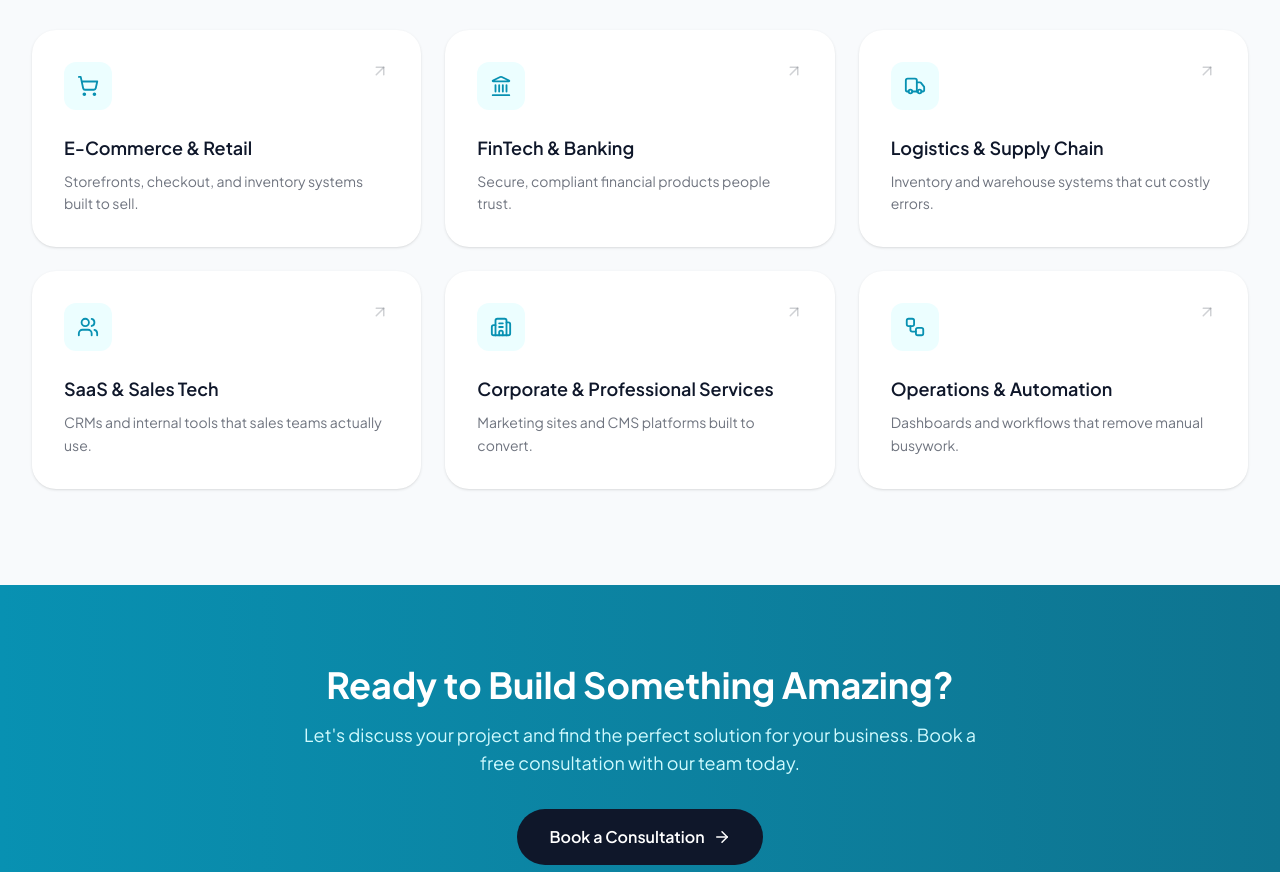
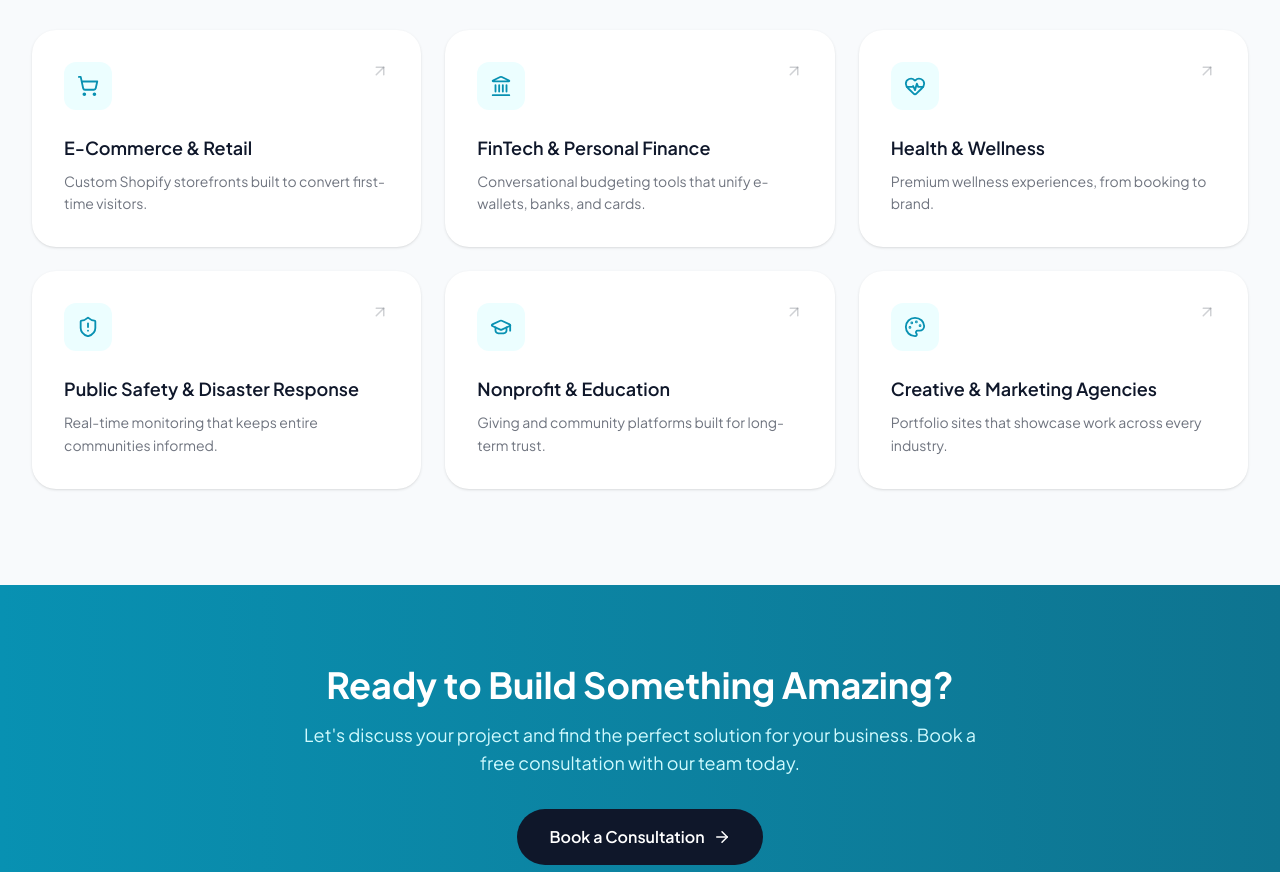
Before and after one commit to BunquinTheodore/Theoraux, a Next.js app: page /about in a window 1280 px wide. Shown: the part 2580-3452 px from the top of the page. Built offline with nearby package versions, Linux system fonts and the light colour scheme.

Commit message:
finalizing

```diff
--- a/src/app/about/page.tsx
+++ b/src/app/about/page.tsx
@@ -13,10 +13,10 @@ import {
   Lightbulb,
   ShoppingCart,
   Landmark,
-  Truck,
-  Users,
-  Building2,
-  Workflow,
+  HeartPulse,
+  ShieldAlert,
+  GraduationCap,
+  Palette,
   ArrowUpRight,
 } from "lucide-react";
 
@@ -26,38 +26,38 @@ const industries = [
   {
     icon: ShoppingCart,
     title: "E-Commerce & Retail",
-    description: "Storefronts, checkout, and inventory systems built to sell.",
-    projectId: "shopflow",
+    description: "Custom Shopify storefronts built to convert first-time visitors.",
+    projectId: "shipaw",
   },
   {
     icon: Landmark,
-    title: "FinTech & Banking",
-    description: "Secure, compliant financial products people trust.",
-    projectId: "fintrack",
+    title: "FinTech & Personal Finance",
+    description: "Conversational budgeting tools that unify e-wallets, banks, and cards.",
+    projectId: "tarsi",
   },
   {
-    icon: Truck,
-    title: "Logistics & Supply Chain",
-    description: "Inventory and warehouse systems that cut costly errors.",
-    projectId: "stocksense",
+    icon: HeartPulse,
+    title: "Health & Wellness",
+    description: "Premium wellness experiences, from booking to brand.",
+    projectId: "corepluus",
   },
   {
-    icon: Users,
-    title: "SaaS & Sales Tech",
-    description: "CRMs and internal tools that sales teams actually use.",
-    projectId: "taskpulse",
+    icon: ShieldAlert,
+    title: "Public Safety & Disaster Response",
+    description: "Real-time monitoring that keeps entire communities informed.",
+    projectId: "alerto",
   },
   {
-    icon: Building2,
-    title: "Corporate & Professional Services",
-    description: "Marketing sites and CMS platforms built to convert.",
-    projectId: "greenleaf",
+    icon: GraduationCap,
+    title: "Nonprofit & Education",
+    description: "Giving and community platforms built for long-term trust.",
+    projectId: "shsadc",
   },
   {
-    icon: Workflow,
-    title: "Operations & Automation",
-    description: "Dashboards and workflows that remove manual busywork.",
-    projectId: "autoflow",
+    icon: Palette,
+    title: "Creative & Marketing Agencies",
+    description: "Portfolio sites that showcase work across every industry.",
+    projectId: "kreativnomads",
   },
 ];
 
--- a/src/components/sections/NetworkSection.tsx
+++ b/src/components/sections/NetworkSection.tsx
@@ -48,7 +48,7 @@ const stats = [
 
 export default function NetworkSection() {
   return (
-    <section className="bg-light py-24">
+    <section className="bg-white py-24">
       <div className="mx-auto max-w-7xl px-4 sm:px-6 lg:px-8">
         <motion.div
           initial={{ opacity: 0, y: 20 }}
@@ -110,7 +110,7 @@ export default function NetworkSection() {
 
           {/* Center hub */}
           <div
-            className="absolute flex flex-col items-center justify-center rounded-full border border-primary-100 bg-white text-center shadow-sm"
+            className="absolute flex flex-col items-center justify-center rounded-full border border-primary-100 bg-light text-center shadow-sm"
             style={{
               left: pct(HUB.x - HUB.r, CANVAS_W),
               top: pct(HUB.y - HUB.r, CANVAS_H),
@@ -137,7 +137,7 @@ export default function NetworkSection() {
                 whileInView={{ opacity: 1, scale: 1 }}
                 viewport={{ once: true }}
                 transition={{ duration: 0.5, delay: index * 0.08 }}
-                className="absolute flex items-start gap-3 rounded-2xl bg-white p-4 shadow-sm"
+                className="absolute flex items-start gap-3 rounded-2xl bg-light p-4 shadow-sm"
                 style={{
                   left: pct(card.left, CANVAS_W),
                   top: pct(card.top, CANVAS_H),
@@ -174,7 +174,7 @@ export default function NetworkSection() {
               whileInView={{ opacity: 1, y: 0 }}
               viewport={{ once: true }}
               transition={{ duration: 0.5, delay: index * 0.08 }}
-              className="flex items-center gap-4 rounded-2xl bg-white p-5 shadow-sm"
+              className="flex items-center gap-4 rounded-2xl bg-light p-5 shadow-sm"
             >
               <div className="flex h-12 w-12 shrink-0 items-center justify-center rounded-full bg-primary-100 text-sm font-semibold text-primary-700">
                 {getInitials(person.name)}
@@ -200,7 +200,7 @@ export default function NetworkSection() {
           whileInView={{ opacity: 1, y: 0 }}
           viewport={{ once: true }}
           transition={{ duration: 0.6 }}
-          className="mx-auto mt-14 flex max-w-3xl flex-col items-center justify-center gap-6 rounded-2xl bg-white px-8 py-6 shadow-sm sm:flex-row sm:gap-0 sm:divide-x sm:divide-gray-100"
+          className="mx-auto mt-14 flex max-w-3xl flex-col items-center justify-center gap-6 rounded-2xl bg-light px-8 py-6 shadow-sm sm:flex-row sm:gap-0 sm:divide-x sm:divide-gray-100"
         >
           {stats.map((stat) => (
             <div
```
